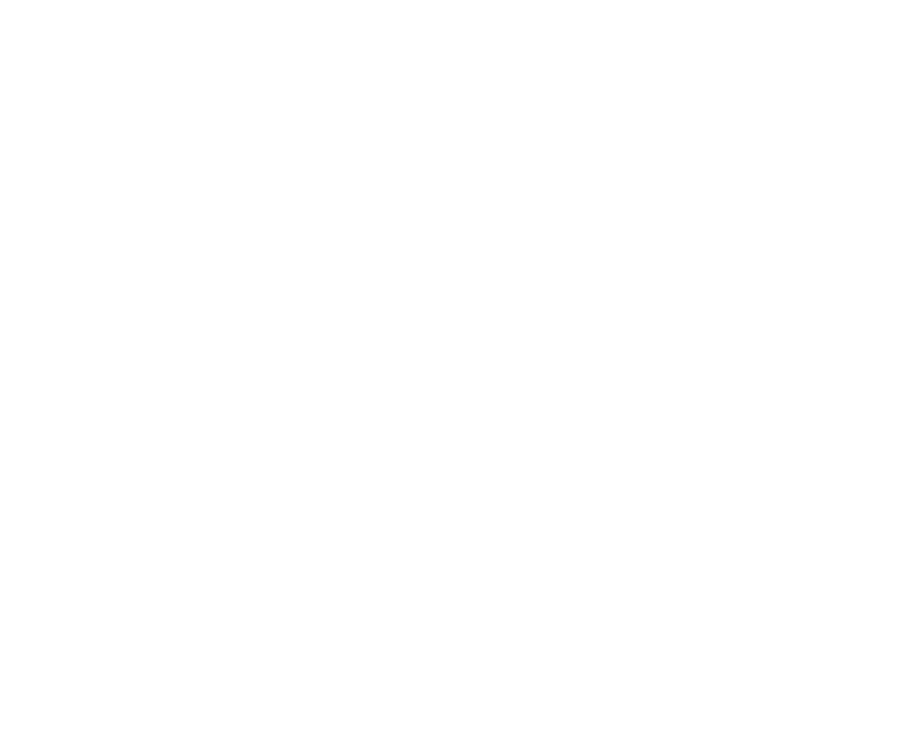
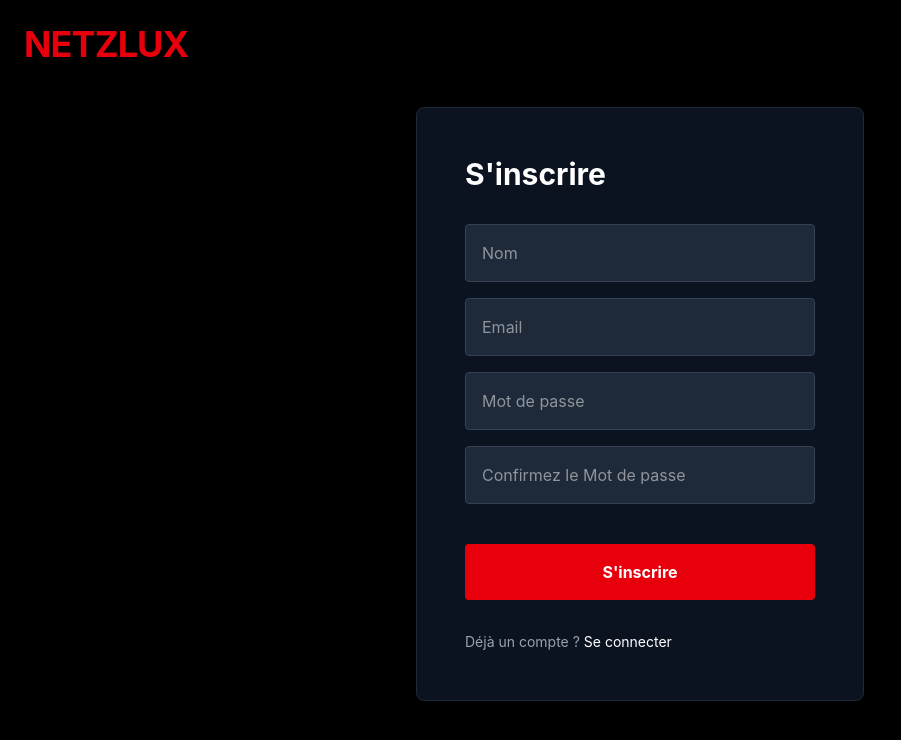
Before and after one commit to MalikMoussaoui/Netflix-Chill, a React app in the folder frontend-user/: page /register in a window 1280 px wide. Shown: the top 740 px of the page, without its empty margins (0-901 px from the left). Built offline with nearby package versions, Linux system fonts and the light colour scheme; the HTML template or start-up script is replaced by a standard one.

Commit message:
feat: implement registration form with validation, loading state, and navigation; enhance UI layout

```diff
--- a/frontend-user/src/pages/Register.jsx
+++ b/frontend-user/src/pages/Register.jsx
@@ -1,10 +1,138 @@
-import React from 'react';
+import React, { useState } from 'react';
+import { useNavigate, Link } from 'react-router-dom';
 
 function Register() {
+    const [formData, setFormData] = useState({
+        name: '',
+        email: '',
+        password: '',
+        confirmPassword: ''
+    });
+    const [errors, setErrors] = useState({});
+    const [isLoading, setIsLoading] = useState(false);
+
+    const navigate = useNavigate();
+
+    const validateForm = () => {
+        const newErrors = {};
+
+        if (!formData.name) newErrors.name = "Nom requis";
+
+        if (!formData.email) {
+            newErrors.email = "Email requis";
+        } else if (!/\S+@\S+\.\S+/.test(formData.email)) {
+            newErrors.email = "Email invalide";
+        }
+
+        if (!formData.password) {
+            newErrors.password = "Mot de passe requis";
+        } else if (formData.password.length < 6) {
+            newErrors.password = "Au moins 6 caractères";
+        }
+
+        if (formData.password !== formData.confirmPassword) {
+            newErrors.confirmPassword = "Les mots de passe ne correspondent pas";
+        }
+
+        return newErrors;
+    };
+
+    const handleSubmit = async (e) => {
+        e.preventDefault();
+
+        const newErrors = validateForm();
+        if (Object.keys(newErrors).length > 0) {
+            setErrors(newErrors);
+            return;
+        }
+
+        setIsLoading(true);
+
+        setTimeout(() => {
+            localStorage.setItem("user", JSON.stringify({
+                name: formData.name,
+                email: formData.email
+            }));
+
+            setIsLoading(false);
+            navigate('/');
+        }, 1000);
+    };
+
     return (
-        <div className="text-white pt-24 text-center">
-            <h1 className="text-3xl font-bold">S'inscrire</h1>
-            <p>Le formulaire d'inscription arrivera bientôt...</p>
+        <div className="min-h-screen bg-black text-white flex flex-col">
+            <div className="p-6">
+                <Link to="/">
+                    <h1 className="text-red-600 text-4xl font-bold tracking-tight">NETZLUX</h1>
+                </Link>
+            </div>
+
+            <div className="flex-1 flex justify-center items-center px-4 -mt-20">
+                <div className="bg-gray-900/80 p-10 md:p-12 rounded-lg w-full max-w-md shadow-2xl border border-gray-800">
+                    <h2 className="text-3xl font-bold mb-8">S'inscrire</h2>
+
+                    <form onSubmit={handleSubmit} className="flex flex-col space-y-4">
+                        <div>
+                            <input
+                                type="text"
+                                placeholder="Nom"
+                                className={`w-full p-4 bg-gray-800 border ${errors.name ? 'border-red-500' : 'border-gray-700'} rounded focus:outline-none focus:border-gray-500`}
+                                value={formData.name}
+                                onChange={(e) => setFormData({...formData, name: e.target.value})}
+                            />
+                            {errors.name && <p className="text-red-500 text-xs mt-1">{errors.name}</p>}
+                        </div>
+
+                        <div>
+                            <input
+                                type="email"
+                                placeholder="Email"
+                                className={`w-full p-4 bg-gray-800 border ${errors.email ? 'border-red-500' : 'border-gray-700'} rounded focus:outline-none focus:border-gray-500`}
+                                value={formData.email}
+                                onChange={(e) => setFormData({...formData, email: e.target.value})}
+                            />
+                            {errors.email && <p className="text-red-500 text-xs mt-1">{errors.email}</p>}
+                        </div>
+
+                        <div>
+                            <input
+                                type="password"
+                                placeholder="Mot de passe"
+                                className={`w-full p-4 bg-gray-800 border ${errors.password ? 'border-red-500' : 'border-gray-700'} rounded focus:outline-none focus:border-gray-500`}
+                                value={formData.password}
+                                onChange={(e) => setFormData({...formData, password: e.target.value})}
+                            />
+                            {errors.password && <p className="text-red-500 text-xs mt-1">{errors.password}</p>}
+                        </div>
+
+                        <div>
+                            <input
+                                type="password"
+                                placeholder="Confirmez le Mot de passe"
+                                className={`w-full p-4 bg-gray-800 border ${errors.confirmPassword ? 'border-red-500' : 'border-gray-700'} rounded focus:outline-none focus:border-gray-500`}
+                                value={formData.confirmPassword}
+                                onChange={(e) => setFormData({...formData, confirmPassword: e.target.value})}
+                            />
+                            {errors.confirmPassword && <p className="text-red-500 text-xs mt-1">{errors.confirmPassword}</p>}
+                        </div>
+
+                        <button
+                            type="submit"
+                            disabled={isLoading}
+                            className="w-full bg-red-600 hover:bg-red-700 text-white font-bold py-4 rounded mt-6 transition-colors disabled:opacity-50"
+                        >
+                            {isLoading ? 'Inscription...' : "S'inscrire"}
+                        </button>
+                    </form>
+
+                    <div className="mt-8 text-gray-400 text-sm">
+                        Déjà un compte ?{' '}
+                        <Link to="/login" className="text-white hover:underline">
+                            Se connecter
+                        </Link>
+                    </div>
+                </div>
+            </div>
         </div>
     );
 }
```
